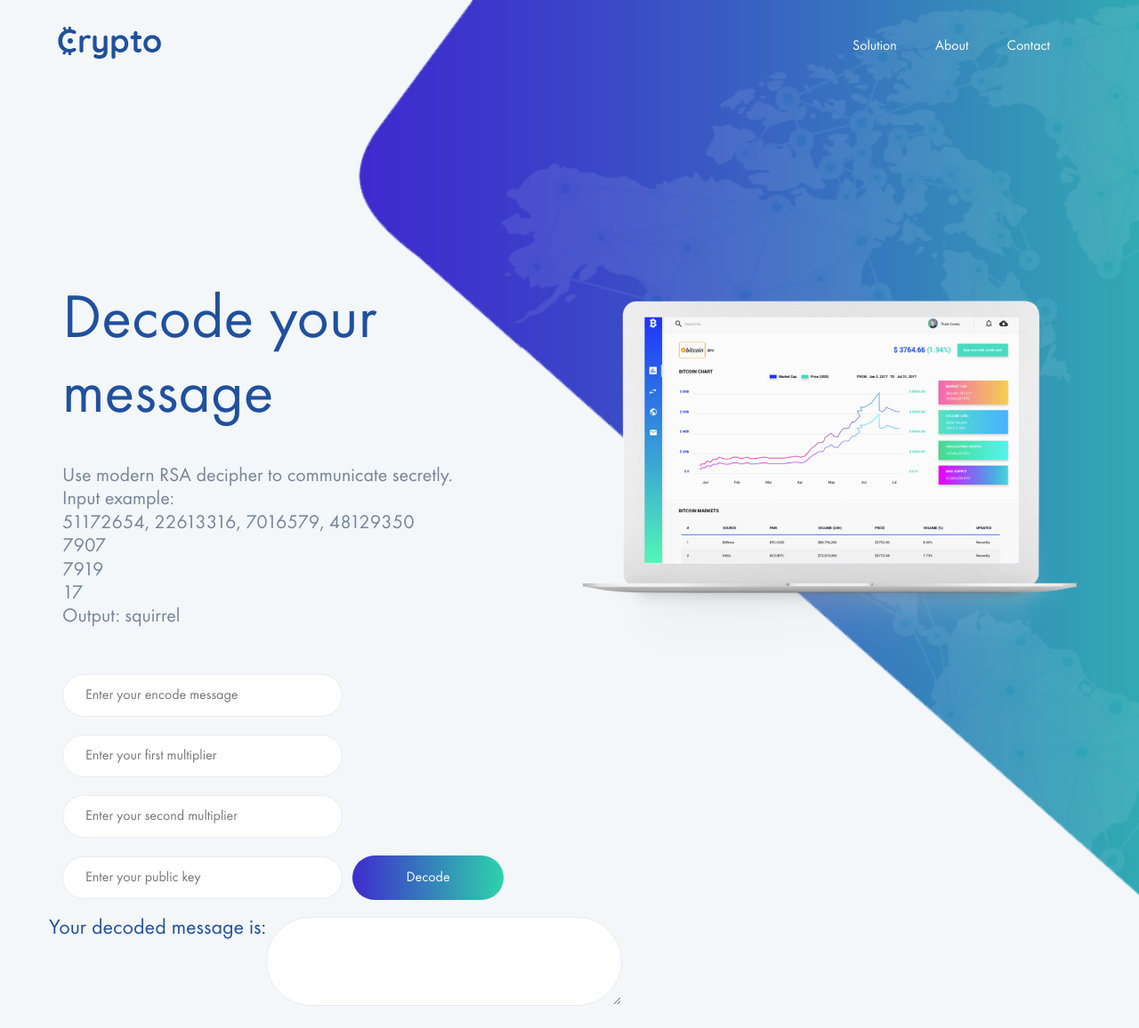
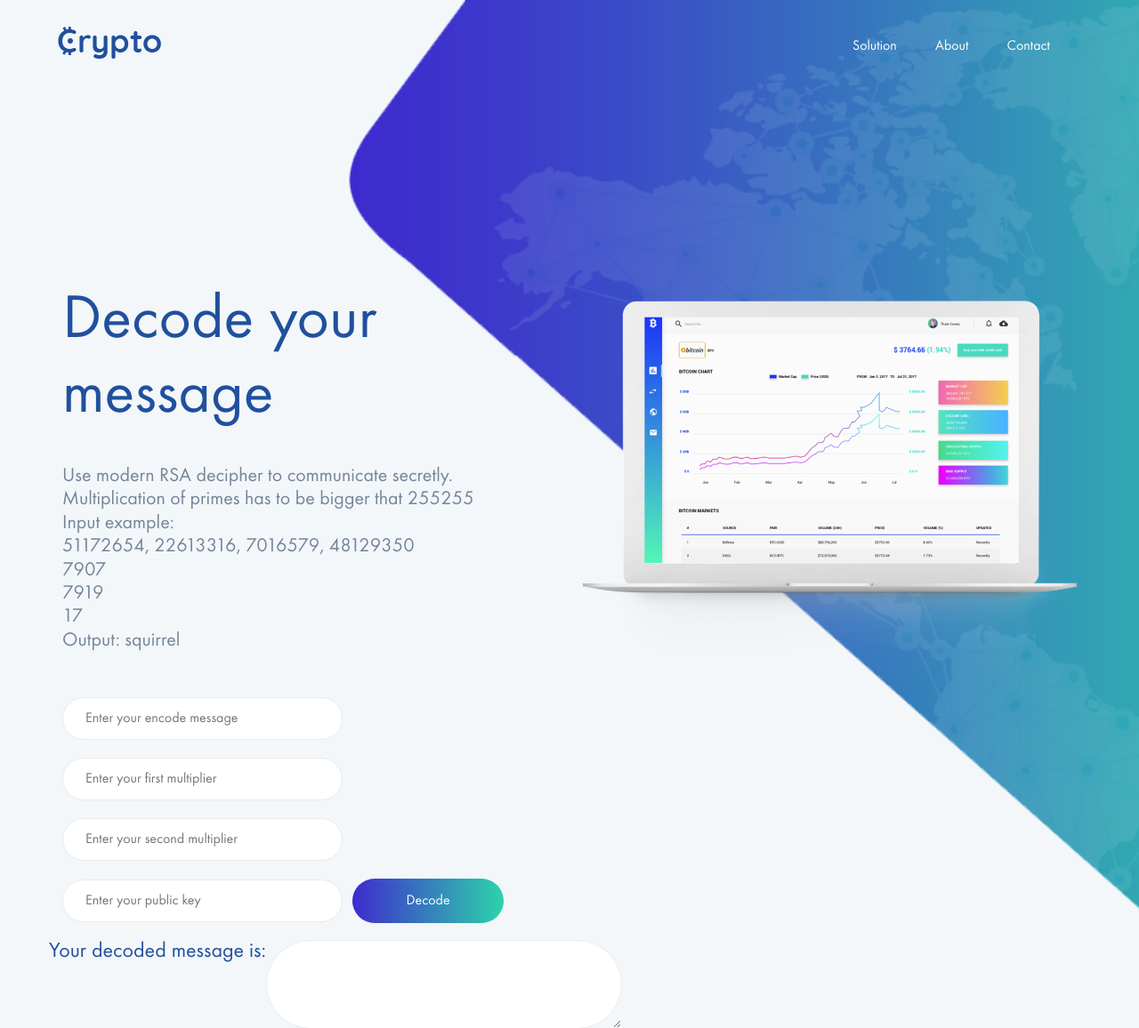
Before and after one commit to denysgerasymuk799/Diskret-math-project, a Flask app: page / in a window 1280 px wide. Shown: the top 1156 px of the page at 89% size. Run offline with Flask 2, Linux system fonts and the light colour scheme; some libraries are stand-ins or nearby versions.

Commit message:
set limitation

```diff
--- a/flask_app/RSA.py
+++ b/flask_app/RSA.py
@@ -120,4 +120,4 @@
 
 
 if __name__ == '__main__':
-    print(encoder("squirrel", 53, 61, 17))
+    print(encoder("squirrel", 509, 521, 17))
--- a/flask_app/templates/index.html
+++ b/flask_app/templates/index.html
@@ -59,7 +59,7 @@
 			<div class="row">
 				<div class="col-md-6 hero-text">
 					<h2>Decode your message</h2>
-					<h4>Use modern RSA decipher to communicate secretly.<br>
+					<h4>Use modern RSA decipher to communicate secretly. Multiplication of primes has to be bigger that 255255<br>
 						Input example:<br>
 						51172654, 22613316, 7016579, 48129350<br>
 						7907<br>
```
